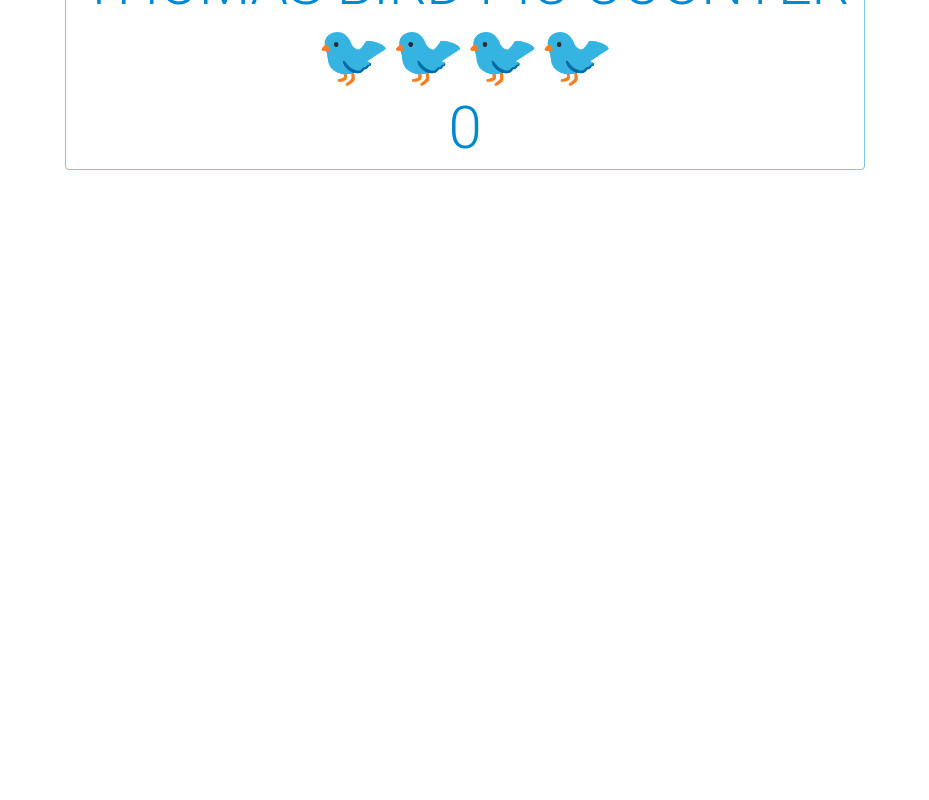
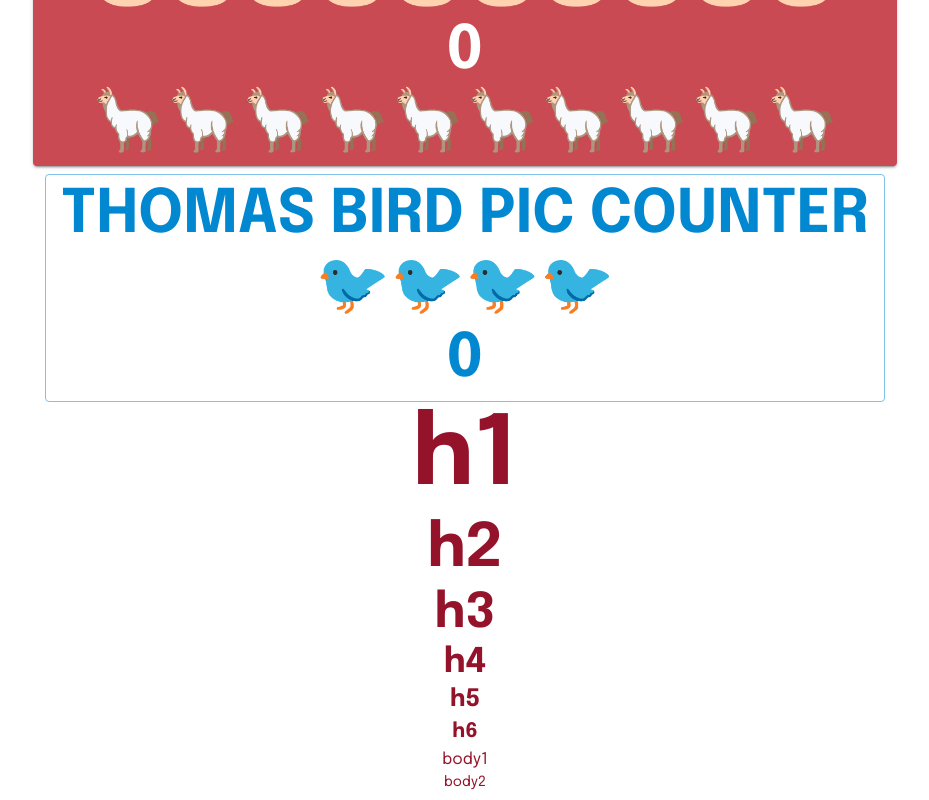
Before and after one commit to mikk5829/TimeTracker, a React (Create React App) app: page / in a window 1280 px wide. Shown: the part 610-1410 px from the top of the page, without its empty margins (175-1104 px from the left). Before the commit the page ends 800 px from the top, so only its background shows below. Built offline with nearby package versions, Linux system fonts and the light colour scheme.

Commit message:
New colors and fonts

```diff
--- a/public/index.html
+++ b/public/index.html
@@ -1,19 +1,22 @@
 <!DOCTYPE html>
 <html lang="en">
 <head>
-    <meta charset="utf-8" />
-    <link rel="icon" href="%PUBLIC_URL%/favicon.ico" />
-    <meta name="viewport" content="width=device-width, initial-scale=1" />
-    <meta name="theme-color" content="#000000" />
-    <meta name="description" content="Track your day using this Web App" />
-    <link rel="apple-touch-icon" href="%PUBLIC_URL%/logo192.png" />
+    <meta charset="utf-8"/>
+    <link href="%PUBLIC_URL%/favicon.ico" rel="icon"/>
+    <meta content="width=device-width, initial-scale=1" name="viewport"/>
+    <meta content="#000000" name="theme-color"/>
+    <meta content="Track your day using this Web App" name="description"/>
+    <link href="%PUBLIC_URL%/logo192.png" rel="apple-touch-icon"/>
+    <link href="https://fonts.googleapis.com" rel="preconnect">
+    <link crossorigin href="https://fonts.gstatic.com" rel="preconnect">
+    <link href="https://fonts.googleapis.com/css2?family=Epilogue:wght@400;700&display=swap" rel="stylesheet">
     <!--
       manifest.json provides metadata used when your web app is installed on a
       user's mobile device or desktop. See https://developers.google.com/web/fundamentals/web-app-manifest/
     -->
-    <link rel="manifest" href="%PUBLIC_URL%/manifest.json" />
-    <meta name="theme-color" media="(prefers-color-scheme: light)" content="white">
-    <meta name="theme-color" media="(prefers-color-scheme: dark)"  content="black">
+    <link href="%PUBLIC_URL%/manifest.json" rel="manifest"/>
+    <meta content="white" media="(prefers-color-scheme: light)" name="theme-color">
+    <meta content="black" media="(prefers-color-scheme: dark)" name="theme-color">
     <!--
       Notice the use of %PUBLIC_URL% in the tags above.
       It will be replaced with the URL of the `public` folder during the build.
--- a/src/App.tsx
+++ b/src/App.tsx
@@ -1,14 +1,20 @@
 import React from 'react';
+import {ThemeProvider, Typography} from '@mui/material';
+import {theme} from "./service/theme";
+import {Variant} from "@mui/material/styles/createTypography";
 import Home from "./pages/Home";
-import Home2 from "./pages/Home2";
+
+const fonts: Variant[] = ['h1', 'h2', 'h3', 'h4', 'h5', 'h6', 'body1', 'body2']
 
 function App() {
     return (
+        <ThemeProvider theme={theme}>
             <div>
-                {/*<Home2/>*/}
                 <Home/>
+                {fonts.map((font) => <Typography color={theme.palette.secondary.dark} variant={font}
+                                                 align={'center'}>{font}</Typography>)}
             </div>
-
+        </ThemeProvider>
     );
 }
 
--- a/src/components/Timer.tsx
+++ b/src/components/Timer.tsx
@@ -1,15 +1,15 @@
-import React, {useState} from 'react';
-import {Button, Typography} from "@mui/material";
-import {usePersistState} from "../service/state";
+import React from 'react';
+import {Button, Typography} from '@mui/material';
+import {usePersistState} from '../service/state';
 
 export default function TimerM() {
-    const [number, setNumber] = usePersistState(0, 'mikkel-number')
-        return (
-            <Button variant={"contained"} color="error" onClick={() => setNumber(number + 17)}>
-                <Typography variant={"h2"} align="center">
-                    times mikkel says i lige måde<br/>&#127384;&#127384;&#127384;&#127384;
-                    <br/>{number}
-                </Typography>
-            </Button>
+    const [number, setNumber] = usePersistState(0, 'mikkel-number');
+    return (
+        <Button variant={'contained'} color="error" onClick={() => setNumber(number + 17)}>
+            <Typography variant={'h1'} align="center">
+                times mikkel says i lige måde<br/>&#127384;&#127384;&#127384;&#127384;
+                <br/>{number}
+            </Typography>
+        </Button>
     );
 }
--- /dev/null
+++ b/src/service/theme.ts
@@ -0,0 +1,46 @@
+import {createTheme} from "@mui/material";
+
+export const theme = createTheme({
+    typography: {
+        fontFamily: [
+            'Epilogue',
+            'sans-serif',
+        ].join(','),
+        h1: {
+            fontWeight: 700
+        },
+        h2: {
+            fontWeight: 700
+        },
+        h3: {
+            fontWeight: 700
+        },
+        h4: {
+            fontWeight: 700
+        },
+        h5: {
+            fontWeight: 700
+        },
+        h6: {
+            fontWeight: 700
+        },
+        body1: {
+            fontWeight: 400
+        },
+        body2: {
+            fontWeight: 400
+        }
+    },
+    palette: {
+        primary: {
+            main: '#304255',
+            light: '#5B6D82',
+            dark: '#304255'
+        },
+        secondary: {
+            main: '#CA4A53',
+            light: '#FF7B7F',
+            dark: '#94132B'
+        }
+    }
+});
```
Lines whose indentation alone changed are shown as unchanged.
